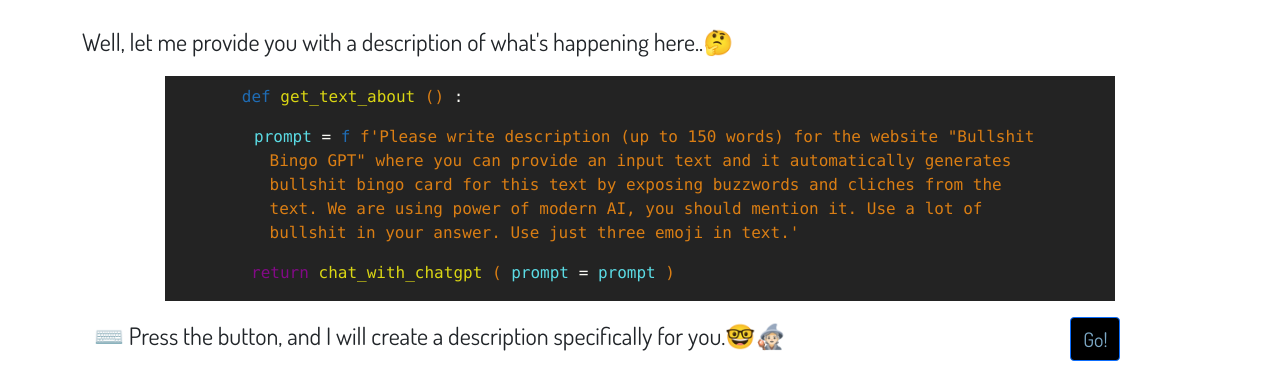
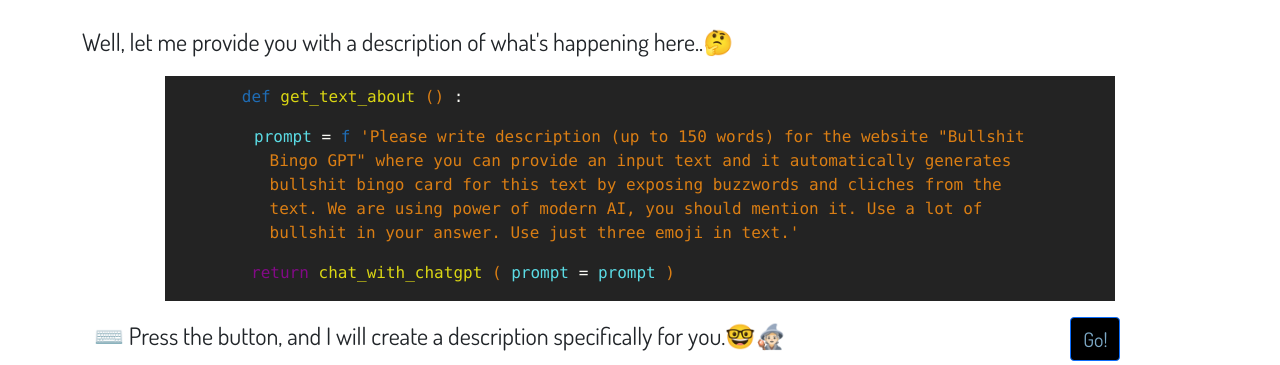
Before and after one commit to MarinaProsche/bullshitbingogpt, a Flask app: page /about in a window 1280 px wide. Shown: the part 85-450 px from the top of the page. Run offline with Flask 3, Linux system fonts and the light colour scheme.

Commit message:
-mistake

```diff
--- a/templates/about.html
+++ b/templates/about.html
@@ -23,7 +23,7 @@
 <p style="margin-left: 10%; text-indent: -2%; margin-right: 6%"><span style="color: rgb(91, 219, 228);">prompt</span>
   <span style="color: rgb(250, 250, 245);">=</span>
   <span style="color: rgb(31, 108, 180);">f</span>
-  <span style="color: rgb(218, 126, 20);">f'Please write description (up to 150 words) for the website "Bullshit Bingo GPT" where you can provide an input
+  <span style="color: rgb(218, 126, 20);">'Please write description (up to 150 words) for the website "Bullshit Bingo GPT" where you can provide an input
     text and it automatically generates bullshit bingo card for this text by exposing buzzwords and cliches from the text.
     We are using power of modern AI, you should mention it. Use a lot of bullshit in your answer. Use just three emoji in text.'</span></p>
 <p style="margin-left: 8%; margin-right: 6%">
```
